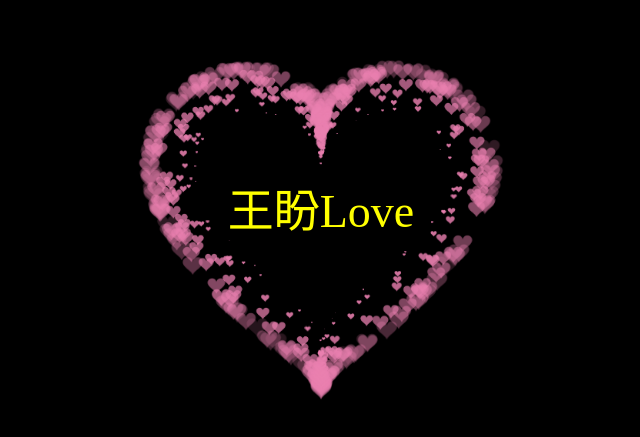
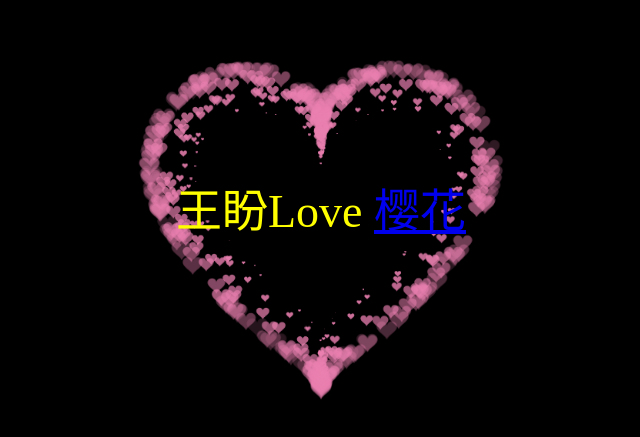
Before and after one commit to gghome-gg/wp520, a plain HTML site: page index.html in a window 1280 px wide. Shown: the part 173-610 px from the top of the page, without its empty margins (319-959 px from the left). Drawn offline with Linux system fonts and the light colour scheme.

Commit message:
Update index.html

```diff
--- a/index.html
+++ b/index.html
@@ -103,7 +103,9 @@
   <body>
     <canvas id="pinkboard"></canvas>
     <!-- 在下面加名字 -->
-     <div id="name" style="color: yellow;">王盼Love</div>
+     <div id="name" style="color: yellow;">王盼Love
+    <a href="https://gghome-gg.github.io/gg/">樱花</a>
+    </div>
 
     <script>
       var settings = {
```
